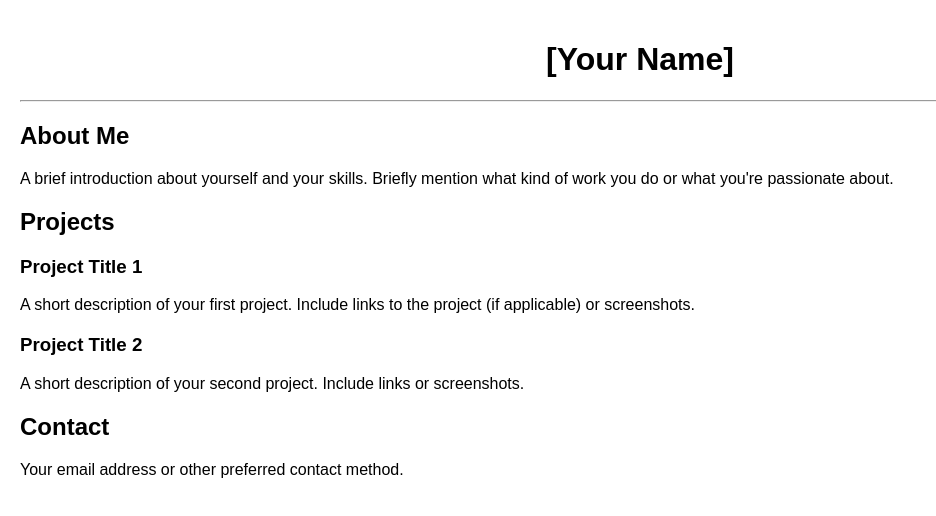
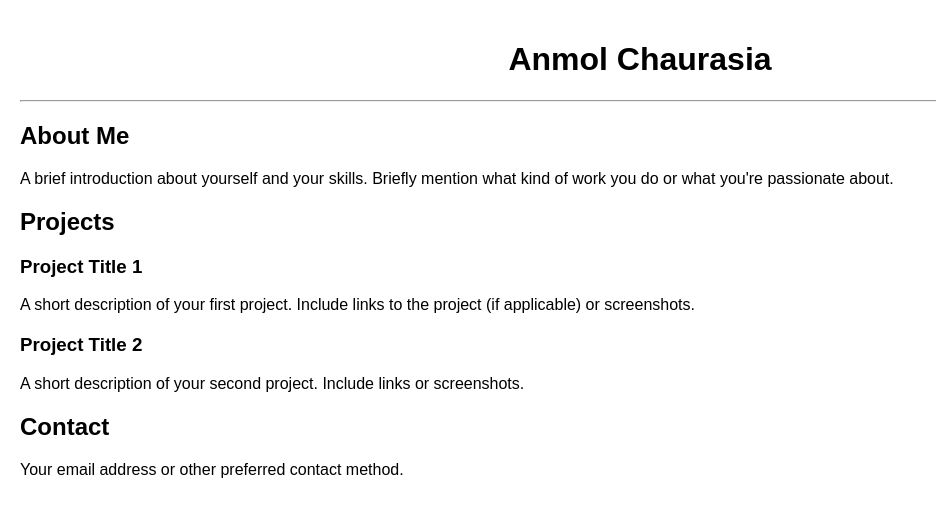
Before and after one commit to anmol3012/firstRepo, a plain HTML site: page index.html in a window 1280 px wide. Shown: the whole page, without its empty margins (0-936 px from the left). Drawn offline with Linux system fonts and the light colour scheme.

Commit message:
changem name

```diff
--- a/index.html
+++ b/index.html
@@ -20,7 +20,7 @@
   </style>
 </head>
 <body>
-  <h1>[Your Name]</h1>
+  <h1>Anmol Chaurasia</h1>
   <hr>
   <h2>About Me</h2>
   <p>A brief introduction about yourself and your skills. Briefly mention what kind of work you do or what you're passionate about.</p>
```
